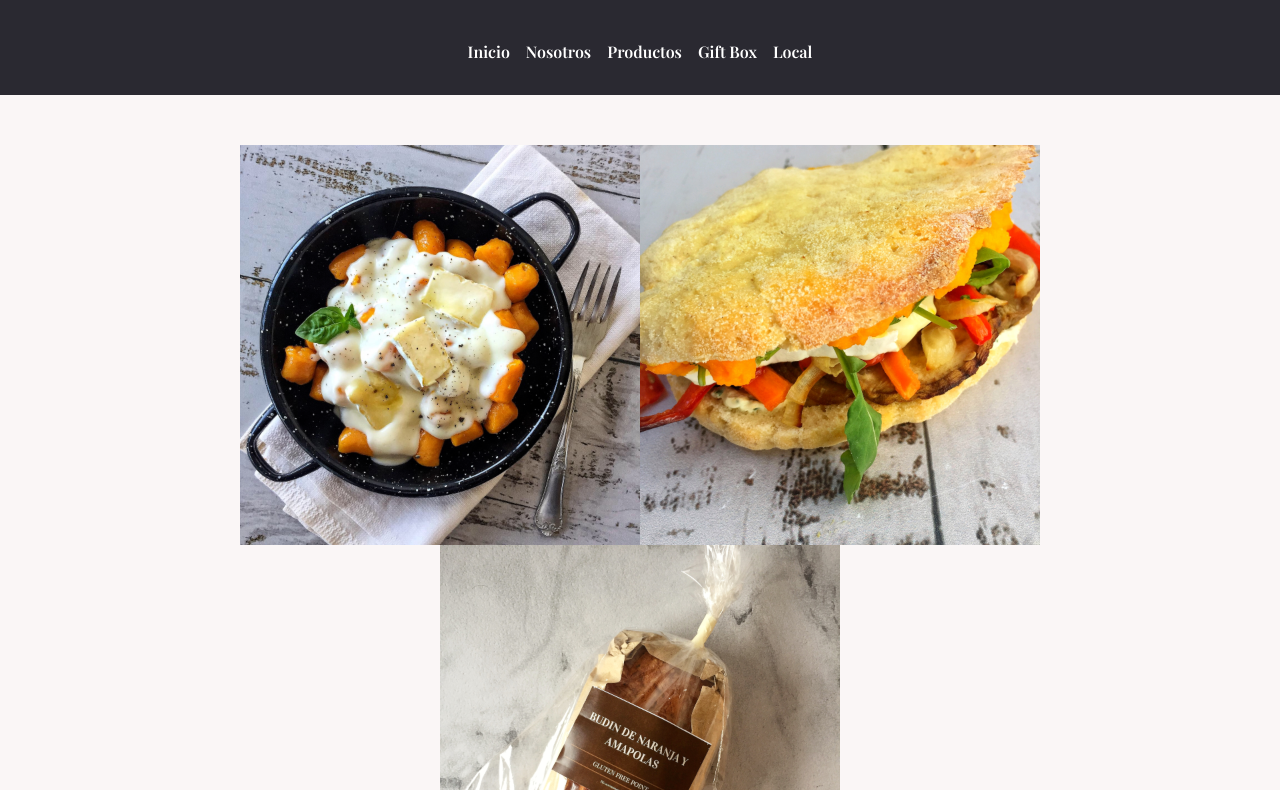
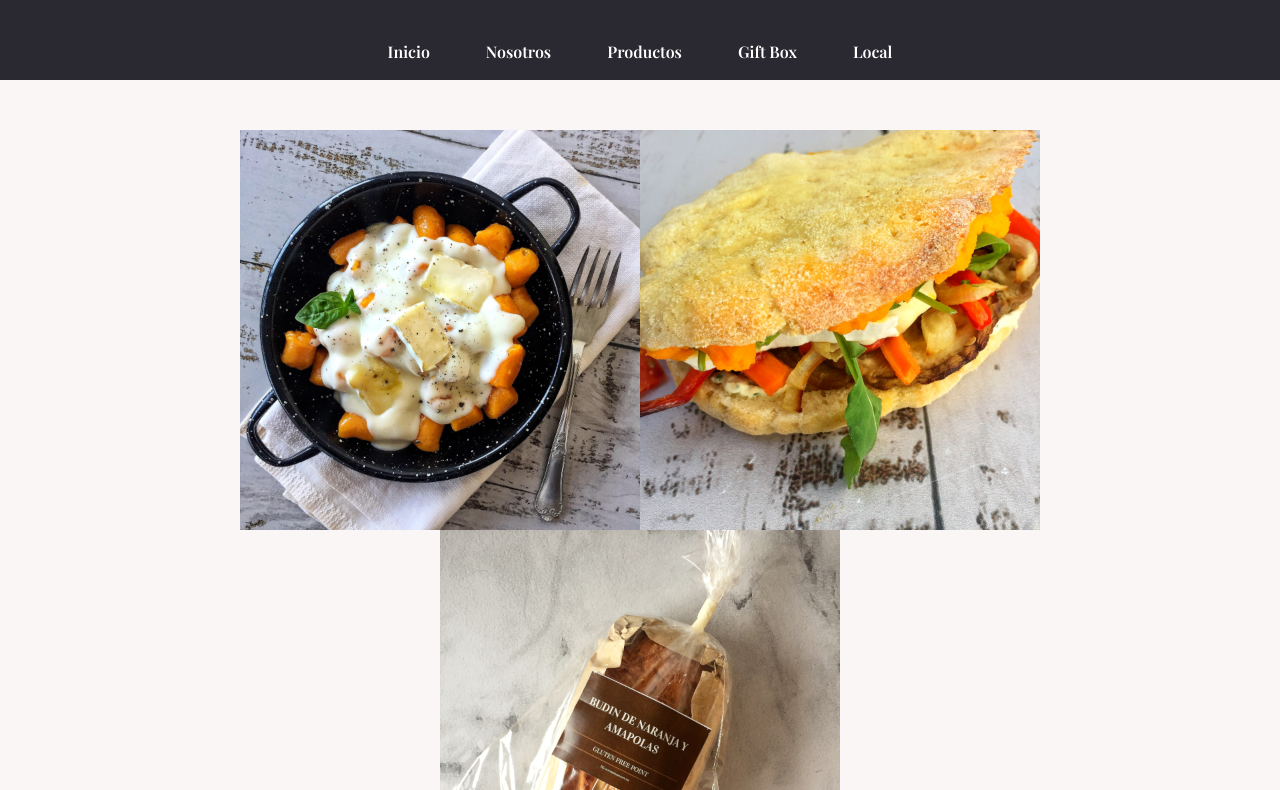
Before and after one commit to JuliTome/gluten-free-point, a plain HTML site: page index.html in a window 1280 px wide. Shown: the part 184-974 px from the top of the page. Drawn offline with nearby package versions, Linux system fonts and the light colour scheme.

Commit message:
espacio entre items navbar

```diff
--- a/style.css
+++ b/style.css
@@ -38,13 +38,14 @@ header, footer {
 
 .collapse {
     display: flex;
-    font-family: 'Playfair Display', serif;
-    justify-content: space-around;
-    width: 50%;
-    padding-bottom: 15px;
+    font-family: 'Playfair Display', serif ;
+    justify-content: space-around ;
 
 }
-
+.nav-item {
+    margin-left: 20px;
+    margin-right: 20px;
+}
 
 
 
```
